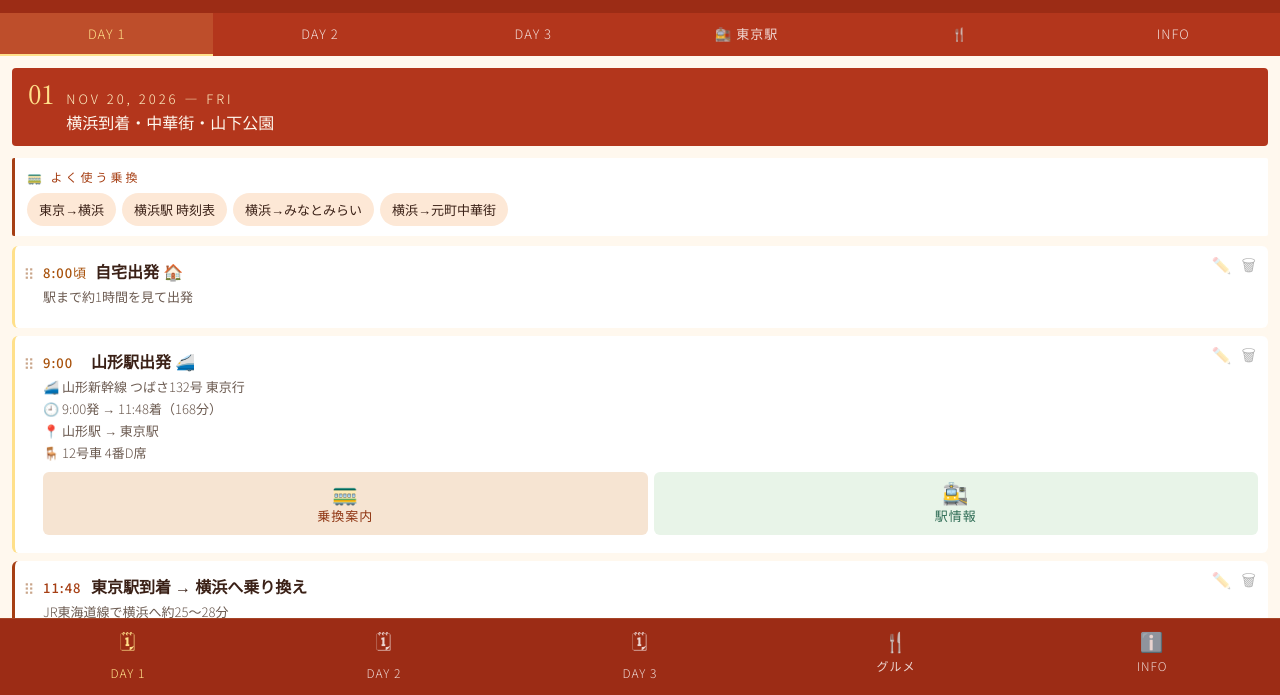
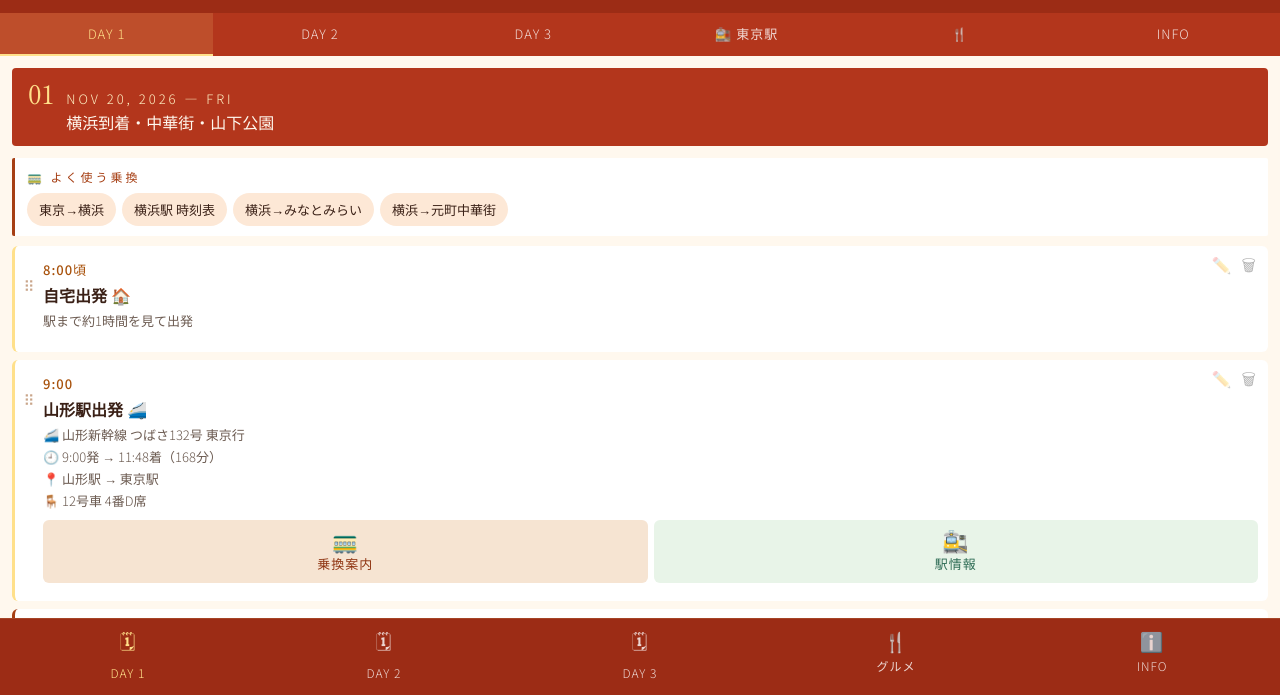
Before and after one commit to pmklmq-eng/travel-shiori-mobile, a plain HTML site: page index.html in a window 1280 px wide. Shown: the part 103-798 px from the top of the page. Drawn offline with Linux system fonts and the light colour scheme.

Commit message:
予定の時刻とタイトルを2段にし、タイトルを1行で読めるように
Co-Authored-By: Claude Opus 5.5 <noreply@anthropic.com>
Claude-Session: https://claude.ai/code/session_01PjssGPhG95JgG4cfi8yC5U

```diff
--- a/index.html
+++ b/index.html
@@ -202,8 +202,11 @@ body{background:var(--cream);font-family:'Noto Sans JP',sans-serif;color:var(--i
 .bottom-nav{position:fixed;bottom:0;left:0;right:0;background:var(--deep);padding:8px 0 16px;display:flex;border-top:1px solid rgba(201,169,110,.2);z-index:50;}
 .nav-item{flex:1;display:flex;flex-direction:column;align-items:center;gap:3px;cursor:pointer;color:rgba(255,255,255,.3);transition:color .2s;font-size:12px;letter-spacing:1px;}
 .nav-item.active{color:var(--gold);}
-.tl-header-main{padding-right:62px;}
-body.view-only .tl-header-main{padding-right:10px;}
+.tl-header-main{padding-right:10px;}
+.tl-top{display:block !important;}
+.tl-time{display:block;min-height:22px;line-height:22px;padding-right:130px;margin-bottom:2px;}
+.tl-title{display:block;padding-right:0 !important;line-height:1.5;}
+.tl-item.is-now .tl-title{padding-right:0 !important;}
 .nav-icon{font-size:19px;}
 
 /* GOURMET TAB */
@@ -1142,7 +1145,7 @@ const defaultData = {
     { id:'d2-4', time:'13:30〜14:00', title:'荷物を受け取る 🏨', desc:'ホテルへ戻って預けた荷物を受け取る', type:'normal', links:[] },
     { id:'d2-5a', time:'14:00頃', title:'【A案】横浜 → 錦糸町 🚃', desc:'先に錦糸町のホテルへ荷物を預けてから東京駅へ向かう場合\n元町・中華街駅から錦糸町まで約55分\n\n🚉 元町・中華街（みなとみらい線）乗車\n　↓ 横浜 乗り換え（JR横須賀線・総武快速線 直通 千葉方面）\n　※東京止まりなら東京駅地下ホームで総武快速線に乗り換え\n🏨 錦糸町 下車（北口）→ ホテルへ荷物を預ける', type:'transit', links:[{label:'Yahoo乗り換え',url:'https://transit.yahoo.co.jp/search/result?from=%E5%85%83%E7%94%BA%E3%83%BB%E4%B8%AD%E8%8F%AF%E8%A1%97&to=%E9%8C%A6%E7%B3%B8%E7%94%BA'}] },
     { id:'d2-5b', time:'14:00頃', title:'【B案】横浜 → 東京駅 🚃', desc:'東京駅に直接向かう場合（荷物はコインロッカーへ）\n元町・中華街駅から東京駅まで約50分\n\n🚉 元町・中華街（みなとみらい線）乗車\n　↓ 横浜 乗り換え（JR東海道線）\n🏛 東京駅 下車 → 丸の内口へ\n※荷物：東京駅構内のコインロッカーを利用', type:'transit', links:[{label:'Yahoo乗り換え',url:'https://transit.yahoo.co.jp/search/result?from=%E5%85%83%E7%94%BA%E3%83%BB%E4%B8%AD%E8%8F%AF%E8%A1%97&to=%E6%9D%B1%E4%BA%AC'}] },
-    { id:'d2-5c', time:'14:00頃', title:'【C案】山下公園 → 横浜駅（シーバス） ⛴', desc:'荷物を受け取ったら山下公園からシーバス（観光船）で横浜駅東口へ\n海から横浜の景色を楽しみながら移動できる観光ルート\n\n⛴ 山下公園さん橋 乗船\n　↓ シーバス 約20分〜（寄港する便は長め。料金・所要は公式で要確認）\n🚉 横浜駅東口 下船 → JRで錦糸町（A案）または東京駅（B案）へ\n\n※要事前に時刻確認（運行本数が少ない場合あり）', type:'transit', links:[{label:'シーバス公式',url:'https://www.welcome.city.yokohama.jp/topics/tp_detail.php?tpid=T03915'},{label:'Yahoo乗り換え（横浜→錦糸町）',url:'https://transit.yahoo.co.jp/search/result?from=%E6%A8%AA%E6%B5%9C&to=%E9%8C%A6%E7%B3%B8%E7%94%BA'}] },
+    { id:'d2-5c', time:'14:00頃', title:'【C案】山下公園→横浜駅（シーバス）⛴', desc:'荷物を受け取ったら山下公園からシーバス（観光船）で横浜駅東口へ\n海から横浜の景色を楽しみながら移動できる観光ルート\n\n⛴ 山下公園さん橋 乗船\n　↓ シーバス 約20分〜（寄港する便は長め。料金・所要は公式で要確認）\n🚉 横浜駅東口 下船 → JRで錦糸町（A案）または東京駅（B案）へ\n\n※要事前に時刻確認（運行本数が少ない場合あり）', type:'transit', links:[{label:'シーバス公式',url:'https://www.welcome.city.yokohama.jp/topics/tp_detail.php?tpid=T03915'},{label:'Yahoo乗り換え（横浜→錦糸町）',url:'https://transit.yahoo.co.jp/search/result?from=%E6%A8%AA%E6%B5%9C&to=%E9%8C%A6%E7%B3%B8%E7%94%BA'}] },
     { id:'d2-6a', time:'15:15頃', title:'【A案】錦糸町 → 東京駅へ 🚃', desc:'ホテルに荷物を預けたらすぐ東京駅へ（錦糸町着は15:00前後の見込み）\n\n🚉 錦糸町駅（JR総武快速線）乗車\n　↓ JR総武快速線（東京方面）約8分\n🏛 東京駅 下車 → 丸の内口へ', type:'transit', links:[{label:'Yahoo乗り換え',url:'https://transit.yahoo.co.jp/search/result?from=%E9%8C%A6%E7%B3%B8%E7%94%BA&to=%E6%9D%B1%E4%BA%AC'}] },
     { id:'d2-6', time:'15:30〜18:00', title:'東京駅・丸の内を楽しむ 🏛', desc:'📍 丸の内駅舎を外から眺める（赤レンガ・重要文化財）\n🌿 KITTEガーデン屋上（無料・駅舎を一望できる絶景スポット）\n🌿 丸の内エリアをぶらぶら', type:'spot', links:[{label:'KITTE地図',url:'https://www.google.com/maps/search/KITTE+東京'}] },
     { id:'d2-6b', time:'18:00頃', title:'東京駅 → 錦糸町 移動 🚃', desc:'【A案・B案 共通】ホテルへ戻る\n💼 B案の場合：先に東京駅のコインロッカーから荷物を取り出す\n\n🚉 東京駅（JR総武快速線）乗車\n　↓ JR総武快速線（千葉方面）約8分\n🏨 錦糸町駅 下車 → ホテルへ', type:'transit', links:[{label:'Yahoo乗り換え',url:'https://transit.yahoo.co.jp/search/result?from=%E6%9D%B1%E4%BA%AC&to=%E9%8C%A6%E7%B3%B8%E7%94%BA'}] },
```
